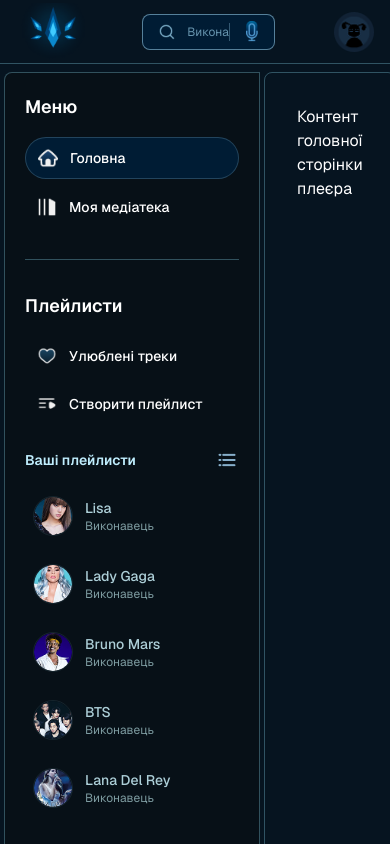
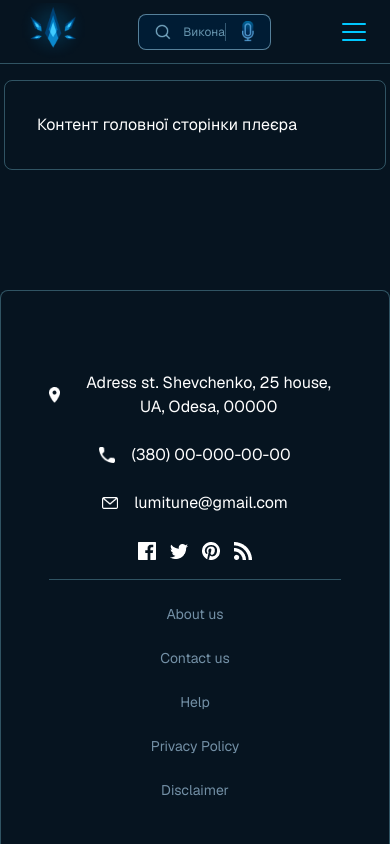
Before and after one commit to bapeyms/spotify_clone_nextjs, a Next.js app: page /homepage in a window 390 px wide. Shown: the top 844 px of the page. Built offline with nearby package versions, Linux system fonts and the light colour scheme.

Commit message:
navbar burger menu

```diff
--- a/src/components/LeftNavbar.tsx
+++ b/src/components/LeftNavbar.tsx
@@ -17,7 +17,7 @@ export default function LeftNavbar() {
   };
 
     return (
-        <aside className="w-64 h-full bg-[#0C0C0C]/40 rounded-l-lg border border-[#93E8FF]/30 p-5 flex flex-col gap-6 shrink-0 flex ml-1 mb-2">
+        <aside className="w-64 h-full bg-[#0C0C0C]/40 rounded-l-lg border border-[#93E8FF]/30 p-5 hidden md:flex flex-col gap-6 shrink-0 flex ml-1 mb-2">
           <div className="flex flex-col gap-4 pb-8 border-b border-[#93E8FF]/30">
 
             <div className="text-lg font-semibold text-white">
--- a/src/components/Navbar.tsx
+++ b/src/components/Navbar.tsx
@@ -2,10 +2,26 @@
 
 import Link from "next/link"
 import Image from "next/image"
+import { useState } from "react"
+import { usePathname } from "next/navigation"
+import { MENU_ARTISTS } from "@/data/homepage/menu_artists";
 
 export default function Navbar() {
+
+    const [isOpen, setIsOpen] = useState(false);
+    const pathname = usePathname();
+
+    const getLinkClass = (href: string) => {
+        const baseClasses = "flex flex-row items-center gap-3 px-3 py-2.5 rounded-full text-sm font-medium transition-all duration-200 group w-full";
+        const activeClasses = "bg-[#131e26]/70 text-white";
+        const inactiveClasses = "text-white hover:text-[#AAE4FF]/60 hover:bg-[#001C34]/30";
+
+        return `${baseClasses} ${pathname === href ? activeClasses : inactiveClasses}`;
+    };
+
     return(
-        <nav className="w-full h-16 flex flex-row justify-between items-center bg-[#061420] text-[#A6DAFF] px-4 lg:px-8 border-b border-[#93E8FF]/30 shrink-0 mb-2">
+        <div className="relative w-full mb-2">
+            <nav className="w-full h-16 flex flex-row justify-between items-center bg-[#061420] text-[#A6DAFF] px-4 lg:px-8 border-b border-[#93E8FF]/30 shrink-0 mb-2">
             <Link href="/homepage">
             <Image src="/dashboard/pagehome/logo.png" alt="LumiTune"
             width={75} height={75}
@@ -39,9 +55,84 @@ export default function Navbar() {
                 </button>
                 <Link href="/account">
                 <img src="/dashboard/pagehome/account_photo.png" alt="account photo"
-                className="w-10 h-10 object-contain cursor-pointer"/>
+                className="hidden lg:flex w-10 h-10 object-contain cursor-pointer"/>
                 </Link>
+
+                <button type="button"
+                onClick={() => setIsOpen(!isOpen)}
+                className="flex md:hidden flex-col justify-center items-center w-10 h-10 gap-1.5 focus:outline-none z-30 cursor-pointer"
+                aria-label="Toggle menu">
+                    <span className={`h-0.5 w-6 bg-[#00C8FF] rounded transition-all duration-300 ${isOpen ? "rotate-45 translate-y-2" : ""}`} />
+                    <span className={`h-0.5 w-6 bg-[#00C8FF] rounded transition-all duration-300 ${isOpen ? "opacity-0" : ""}`} />
+                    <span className={`h-0.5 w-6 bg-[#00C8FF] rounded transition-all duration-300 ${isOpen ? "-rotate-45 -translate-y-2" : ""}`} />
+                </button>
             </div>
         </nav>
+
+        <div className={`absolute top-16 left-0 w-full bg-[#061420BF] backdrop-blur-xl backdrop-filter border-b border-[#93E8FF]/30 rounded-b-lg px-4 py-5 flex flex-col gap-6 z-10 transition-all duration-300 md:hidden ${
+          isOpen ? "opacity-100 translate-y-0 visible" : "opacity-0 -translate-y-4 invisible pointer-events-none"}`}>
+
+            <div className="flex flex-row justify-between">
+                <Link href="/account"
+                    className="flex flex-row gap-3 items-center">
+                    <img src="/dashboard/pagehome/account_photo.png" alt="account photo"
+                    className="flex w-10 h-10 object-contain cursor-pointer"/>
+                    <p className="font-light hover:text-[#AAE4FF]/60 font-md transition-all duration-200">LumiTune Account</p>
+                </Link>
+
+                <button type="button"
+                onClick={() => alert("Сповіщення ввімкнено")}>
+                    <img src="/dashboard/pagehome/bell.png" alt="upload"
+                    className="flex w-10 h-10 object-contain cursor-pointer"/>
+                </button>
+            </div>
+
+            <div className="flex flex-col gap-4 pb-8 border-b border-[#93E8FF]/30">
+            <div className="text-xl font-semibold text-white mb-2">
+              <h2>Меню</h2>
+            </div>
+
+            <div className="flex flex-col gap-2">
+              <Link href="/homepage" className={getLinkClass("/homepage")}>
+              <img src="/dashboard/pagehome/home.png" alt="Home"
+              className="w-5 h-5 object-contain opacity-100"/>
+              <span>Головна</span>
+              </Link>
+
+              <Link href="/mylibrary" className={getLinkClass("/mylibrary")}>
+              <img src="/dashboard/pagehome/medialibrary.png" alt="Library"
+              className="w-5 h-5 object-contain opacity-100"/>
+              <span>Моя медіатека</span>
+              </Link>
+            </div>
+            </div>
+
+            <div className="flex flex-col gap-4">
+            <div className="text-xl font-semibold text-white pt-2">
+              <h2>Плейлисти</h2>
+            </div>
+
+            <div className="flex flex-col gap-2">
+              <Link href="/sonyapage" className={getLinkClass("/sonyapage")}>
+              <img src="/dashboard/pagehome/favourite.png" alt="Home"
+              className="w-5 h-5 object-contain opacity-100"/>
+              <span>Улюблені треки</span>
+              </Link>
+
+              <Link href="/createplaylist" className={getLinkClass("/createplaylist")}>
+              <img src="/dashboard/pagehome/createplaylist.png" alt="Library"
+              className="w-5 h-5 object-contain opacity-100"/>
+              <span>Створити плейлист</span>
+              </Link>
+
+              <Link href="/createplaylist" className={getLinkClass("/createplaylist")}>
+              <img src="/dashboard/pagehome/yourplaylists.png" alt="Library"
+              className="w-5 h-5 object-contain opacity-100"/>
+              <span>Ваші плейлисти</span>
+              </Link>
+            </div>
+            </div>
+        </div>
+    </div>
     )
 }
```
